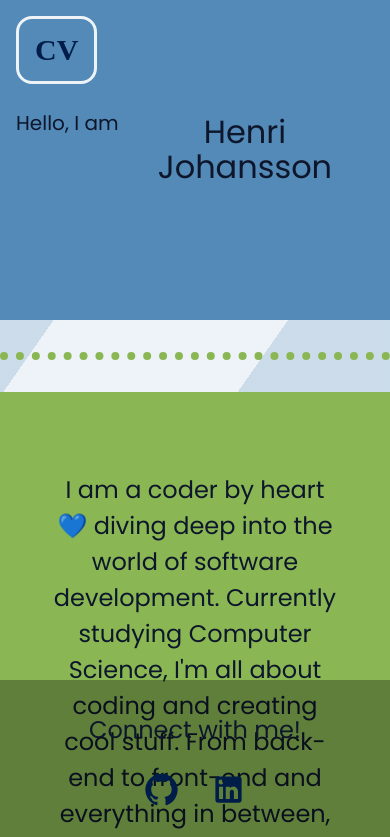
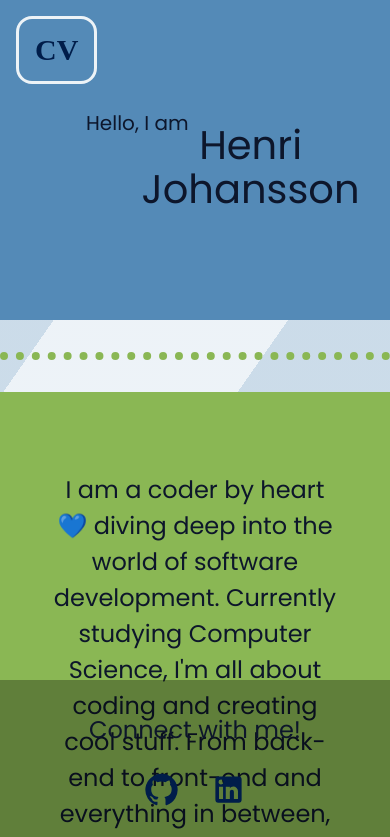
Before and after one commit to HenriJohansson/cv-website, a React (Vite) app: page / in a window 390 px wide. Shown: the top 837 px of the page. Built offline with nearby package versions, Linux system fonts and the light colour scheme; a web font is replaced by a local one.

Commit message:
Fixing some bugs for certain mobilephones

```diff
--- a/src/components/Header/header.css
+++ b/src/components/Header/header.css
@@ -23,13 +23,38 @@ header {
   margin-left: calc(var(--offset) / 3);
   height: fit-content;
 }
+@media screen and (max-width: 400px) {
+  .header_h1 {
+    margin-left: -70px;
+    word-break: keep-all;
+    align-self: start;
+  }
+}
+
 @media screen and (max-width: 1000px) {
   .header_content {
+    position: relative;
     border-radius: 0;
     transition: border-radius 1s ease-out, left 0.3s ease;
-    justify-content: center;
     left: 0;
     right: 0;
+  }
+
+  .header_content * {
+    transition: margin-left 1s ease-out;
+    margin-left: -50px;
+  }
+}
+@media screen and (max-width: 1250px) {
+  .header_content {
+    position: relative;
+    justify-content: left;
+    right: 0;
+  }
+
+  .header_content * {
+    transition: margin-left 1s ease-out;
+    margin-left: 70px;
   }
   .header_p {
     top: 100px;
@@ -38,12 +63,12 @@ header {
     white-space: nowrap
   }
   .header_h1 {
-    margin-top: 0;
-    margin-right: 1rem;
-    align-self: center;
+    margin-left: -50px;
+    word-break: break-word;
+    align-self: start;
   }
 }
-@media screen and (min-width: 1001px) {
+@media screen and (min-width: 1251px) {
   .header_h1 {
     transition: text-align 1s ease-in;
     text-align:start;
--- a/src/styles/index.css
+++ b/src/styles/index.css
@@ -58,7 +58,8 @@
 body, #app, #app>div {
   min-width:260px;        /* Suppose you want minimum width of 1000px */
   width:100%;
-  margin: 0
+  margin: 0;
+  overflow: hidden;
 }
 html {
   max-width: 2560px;
@@ -103,9 +104,10 @@ section {
   max-width: var(--section-w);
   min-height: var(--section-h);
 }
-@media screen and (max-width: 400px) {
+@media screen and (max-width: 500px) {
   h1 {
-    font-size:xx-large;
+    font-size:2.5rem;
+    padding-top: 1rem;
   }
 }
 @media screen and (max-width: 1000px) {
```
